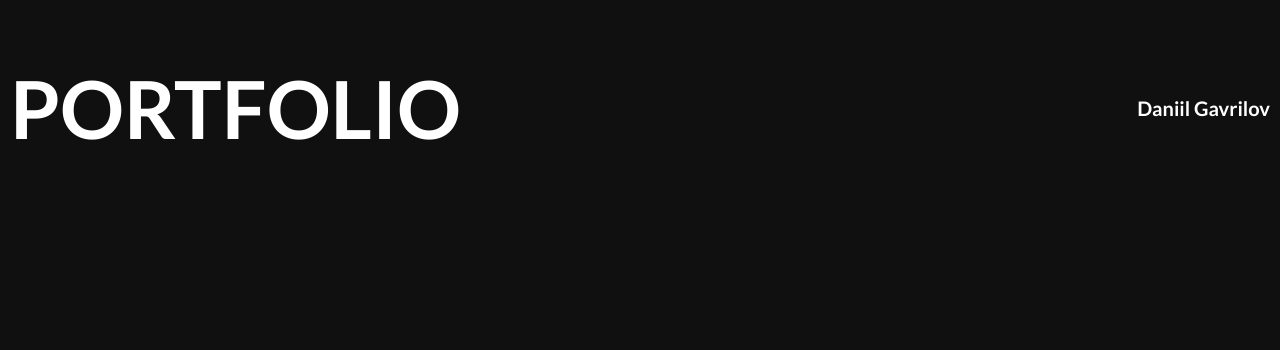
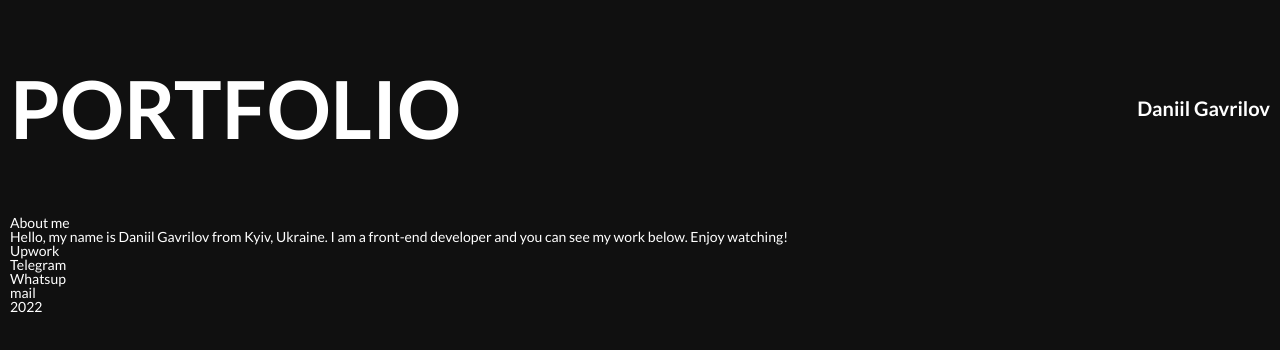
Before and after one commit to Daniil-gavrilooov/portfolio, a plain HTML site: page app/index.html in a window 1280 px wide. Drawn offline with Linux system fonts and the light colour scheme.

Commit message:
added section (sidebar)

```diff
--- a/app/index.html
+++ b/app/index.html
@@ -26,6 +26,42 @@
                 </p>
             </div>
         </header>
+
+        <div class="wrapper">
+            <aside class="aside">
+                <section class="sidebar">
+                    <ul class="sidebar__list">
+                        <li class="sidebar__item">
+                            About me
+                        </li>
+                    </ul>
+
+                    <p class="sidebar__text">
+                        Hello, my name is Daniil Gavrilov from Kyiv, Ukraine. I am a front-end developer and you can see
+                        my work below. Enjoy watching!
+                    </p>
+
+                    <ul class="sidebar__list">
+                        <li class="sidebar__item">
+                            Upwork
+                        </li>
+                        <li class="sidebar__item">
+                            Telegram
+                        </li>
+                        <li class="sidebar__item">
+                            Whatsup
+                        </li>
+                        <li class="sidebar__item">
+                            mail
+                        </li>
+                    </ul>
+
+                    <p class="sidebar__year">
+                        2022
+                    </p>
+                </section>
+            </aside>
+        </div>
     </div>
 
 
```
